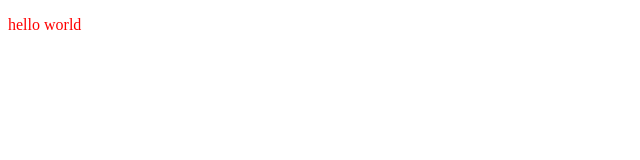
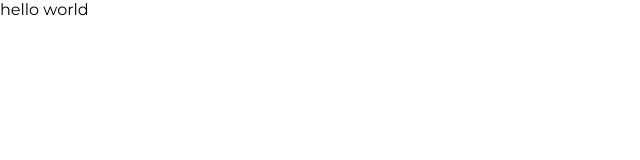
Before and after one commit to d4nQw3rty/tic-tac-toe-game, a website: page index.html in a window 1280 px wide. Shown: the whole page, without its empty margins (0-640 px from the left). Drawn offline with Linux system fonts and the light colour scheme.

Commit message:
add styles body and grid

```diff
--- a/CSS/index.css
+++ b/CSS/index.css
@@ -1,3 +1,23 @@
-* {
-  color: red;
+@import url("https://fonts.googleapis.com/css2?family=Montserrat:wght@400;500;600&display=swap");
+
+:root {
+  --dark-gray: #1a2a32;
+  --gray: #2e4756;
+  --turquoise: #3cc4bf;
+  --yellow: #f2b147;
+  --light-gray: #d3d3d3;
 }
+
+*{
+  padding: 0;
+  margin: 0;
+  box-sizing: border-box;
+  list-style: none;
+  font-family: "Montserrat", sans-serif;
+  border: none;
+}
+
+.grid {
+  display: grid;
+
+}
```
